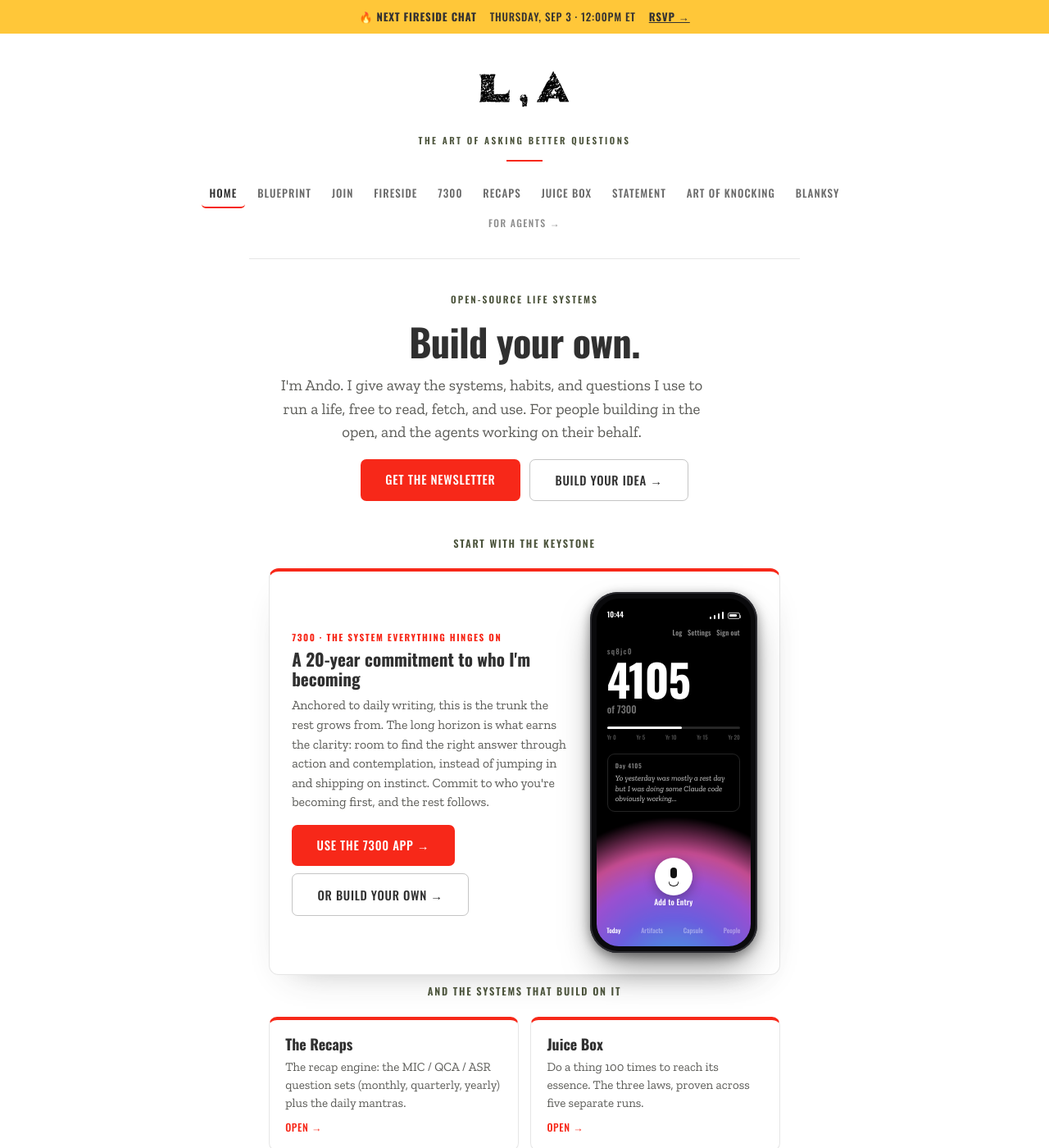
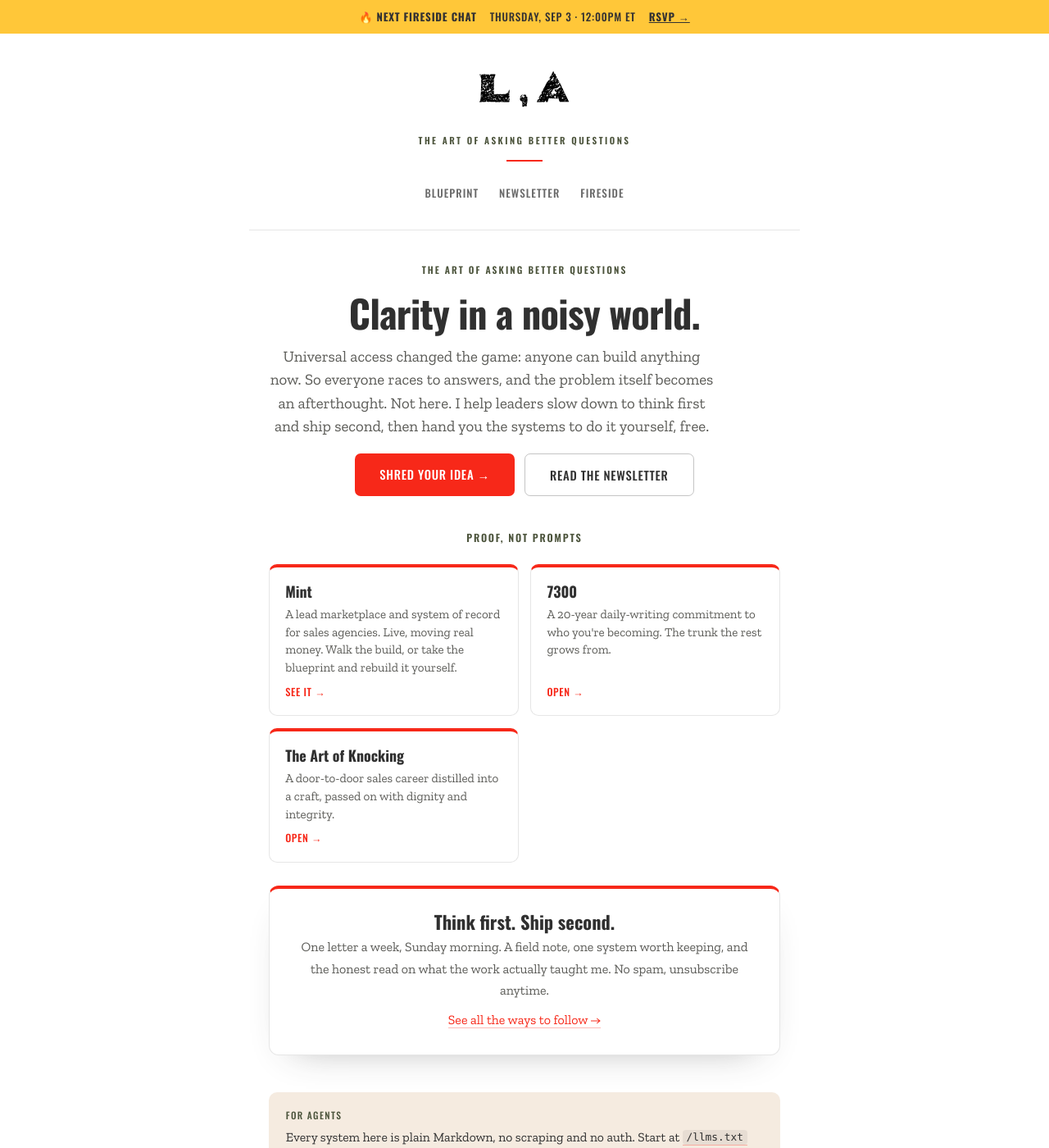
Before and after one commit to andomccall/love-ando, a Jekyll site: the page built from README.md, in a window 1280 px wide and 1400 px high. Shown: the whole window at 82% size. Built offline with Jekyll 4.4.1, drawn with Linux system fonts in a browser that asks for light colours; our own code applies the rules of GitHub Pages for plain Markdown files; some of the changed text lies outside the part shown.

Commit message:
home: reframe around clarity, think first ship second; simplify nav 10->3 (#12)
Homepage hero rewritten to the locked positioning (clarity in a noisy world;
I help leaders slow down to think first and ship second). Kills the keystone
phone block and the card wall; replaces with a lean "proof, not prompts" strip
led by Mint (live). Primary nav trimmed from 10 links to 3 (Blueprint, Newsletter,
Fireside); everything else moves to the footer so it stays reachable.

Co-authored-by: Claude Opus 4.8 <noreply@anthropic.com>

```diff
--- a/README.md
+++ b/README.md
@@ -1,70 +1,24 @@
 <section class="home-hero">
-  <p class="home-hero-kicker">Open-source life systems</p>
-  <h1 class="home-hero-title">Build your own.</h1>
-  <p class="home-hero-line">I'm Ando. I give away the systems, habits, and questions I use to run a life,
-  free to read, fetch, and use. For people building in the open, and the agents working on their behalf.</p>
+  <p class="home-hero-kicker">The art of asking better questions</p>
+  <h1 class="home-hero-title">Clarity in a noisy world.</h1>
+  <p class="home-hero-line">Universal access changed the game: anyone can build anything now. So everyone races to answers, and the problem itself becomes an afterthought. Not here. I help leaders slow down to think first and ship second, then hand you the systems to do it yourself, free.</p>
   <div class="home-hero-actions">
-    <a class="home-hero-btn" href="#subscribe">Get the newsletter</a>
-    <a class="btn btn-ghost" href="/blueprint">Build your idea &rarr;</a>
+    <a class="home-hero-btn" href="/blueprint">Shred your idea &rarr;</a>
+    <a class="btn btn-ghost" href="#subscribe">Read the newsletter</a>
   </div>
 </section>
 
-<p class="section-label">Start with the keystone</p>
-
-<div class="keystone">
-  <div class="keystone-copy">
-    <span class="feature-kicker">7300 · The system everything hinges on</span>
-    <h3>A 20-year commitment to who I'm becoming</h3>
-    <p>Anchored to daily writing, this is the trunk the rest grows from. The long horizon is what earns
-    the clarity: room to find the right answer through action and contemplation, instead of jumping in
-    and shipping on instinct. Commit to who you're becoming first, and the rest follows.</p>
-    <div class="keystone-actions">
-      <a class="btn" href="https://7300.io" target="_blank" rel="noopener">Use the 7300 app &rarr;</a>
-      <a class="btn btn-ghost" href="/blueprint">Or build your own &rarr;</a>
-    </div>
-  </div>
-  <a class="keystone-phone" href="https://7300.io" target="_blank" rel="noopener" aria-label="Open the 7300 app at 7300.io">
-    <span class="phone">
-      <span class="phone-screen">
-        <span class="ps-status">
-          <span class="ps-time">10:44</span>
-          <span class="ps-stat">
-            <span class="b b1"></span><span class="b b2"></span><span class="b b3"></span><span class="b b4"></span>
-            <span class="ps-batt"></span>
-          </span>
-        </span>
-        <span class="ps-topnav">Log&nbsp;&nbsp;&nbsp;Settings&nbsp;&nbsp;&nbsp;Sign out</span>
-        <span class="ps-id">sq8jc0</span>
-        <span class="ps-count">4105</span>
-        <span class="ps-of">of 7300</span>
-        <span class="ps-bar"><i></i></span>
-        <span class="ps-years"><i>Yr 0</i><i>Yr 5</i><i>Yr 10</i><i>Yr 15</i><i>Yr 20</i></span>
-        <span class="ps-entry"><b>Day 4105</b><span>Yo yesterday was mostly a rest day but I was doing some Claude code obviously working...</span></span>
-        <span class="ps-glow"></span>
-        <span class="ps-mic"></span>
-        <span class="ps-mic-label">Add to Entry</span>
-        <span class="ps-tabs"><i class="on">Today</i><i>Artifacts</i><i>Capsule</i><i>People</i></span>
-      </span>
-    </span>
-  </a>
-</div>
-
-<p class="section-label">And the systems that build on it</p>
+<p class="section-label">Proof, not prompts</p>
 
 <div class="system-cards">
-  <a class="system-card" href="/recaps">
-    <h3>The Recaps</h3>
-    <p>The recap engine: the MIC / QCA / ASR question sets (monthly, quarterly, yearly) plus the daily mantras.</p>
-    <span class="card-go">Open &rarr;</span>
+  <a class="system-card" href="/blueprint/mint.html">
+    <h3>Mint</h3>
+    <p>A lead marketplace and system of record for sales agencies. Live, moving real money. Walk the build, or take the blueprint and rebuild it yourself.</p>
+    <span class="card-go">See it &rarr;</span>
   </a>
-  <a class="system-card" href="/juice-box">
-    <h3>Juice Box</h3>
-    <p>Do a thing 100 times to reach its essence. The three laws, proven across five separate runs.</p>
-    <span class="card-go">Open &rarr;</span>
-  </a>
-  <a class="system-card" href="/statement">
-    <h3>Statement · STATE·MINT</h3>
-    <p>Executive management and the GCCO operating system for scaling sales organizations.</p>
+  <a class="system-card" href="https://7300.io" target="_blank" rel="noopener">
+    <h3>7300</h3>
+    <p>A 20-year daily-writing commitment to who you're becoming. The trunk the rest grows from.</p>
     <span class="card-go">Open &rarr;</span>
   </a>
   <a class="system-card" href="/art-of-knocking">
@@ -75,28 +29,18 @@
 </div>
 
 <section class="home-signup" id="subscribe">
-  <h2>Get it in your inbox</h2>
-  <p>One letter a week, Sunday morning. A field note, one system worth keeping, and the same open door.
-  No spam, unsubscribe anytime.</p>
+  <h2>Think first. Ship second.</h2>
+  <p>One letter a week, Sunday morning. A field note, one system worth keeping, and the honest read on what the work actually taught me. No spam, unsubscribe anytime.</p>
   <div class="newsletter-embed">
     {% include newsletter-form.html %}
   </div>
   <p><a href="/join">See all the ways to follow &rarr;</a></p>
 </section>
 
-<section class="home-signup">
-  <h2>Not sure what to build?</h2>
-  <p>Answer a few questions and I'll map your idea to the right thing, a routine, an artifact, a web app,
-  or a full app, plus a prompt you can drop straight into Claude Code.</p>
-  <p style="margin-top:1rem;"><a class="btn" href="/blueprint">Get your free Blueprint &rarr;</a></p>
-</section>
-
 <div class="agents-note">
   <span class="agents-label">For agents</span>
   Every system here is plain Markdown, no scraping and no auth. Start at
-  <a href="/llms.txt"><code>/llms.txt</code></a> for the full index, or fetch any file directly, for example
-  <code>raw.githubusercontent.com/andomccall/love-ando/main/recaps.md</code>.
-  Read it, quote it with attribution, put it to work.
+  <a href="/llms.txt"><code>/llms.txt</code></a> for the full index, or fetch any file directly. Read it, quote it with attribution, put it to work.
 </div>
 
 <p class="section-label">Built on the books</p>
--- a/_layouts/default.html
+++ b/_layouts/default.html
@@ -32,17 +32,9 @@
       <label for="nav-toggle" class="nav-toggle" aria-label="Toggle menu">☰ Menu</label>
 
       <nav class="site-nav" aria-label="Primary">
-        <a href="{{ '/' | relative_url }}"{% if cur == '/' %} class="active" aria-current="page"{% endif %}>Home</a>
         <a href="{{ '/blueprint' | relative_url }}"{% if cur == '/blueprint' %} class="active" aria-current="page"{% endif %}>Blueprint</a>
-        <a href="{{ '/join' | relative_url }}"{% if cur == '/join' %} class="active" aria-current="page"{% endif %}>Join</a>
+        <a href="{{ '/join' | relative_url }}"{% if cur == '/join' %} class="active" aria-current="page"{% endif %}>Newsletter</a>
         {% if site.data.fireside.active %}<a href="{{ '/fireside' | relative_url }}"{% if cur == '/fireside' %} class="active" aria-current="page"{% endif %}>Fireside</a>{% endif %}
-        <a href="{{ '/7300' | relative_url }}"{% if cur == '/7300' %} class="active" aria-current="page"{% endif %}>7300</a>
-        <a href="{{ '/recaps' | relative_url }}"{% if cur == '/recaps' %} class="active" aria-current="page"{% endif %}>Recaps</a>
-        <a href="{{ '/juice-box' | relative_url }}"{% if cur == '/juice-box' %} class="active" aria-current="page"{% endif %}>Juice Box</a>
-        <a href="{{ '/statement' | relative_url }}"{% if cur == '/statement' %} class="active" aria-current="page"{% endif %}>Statement</a>
-        <a href="{{ '/art-of-knocking' | relative_url }}"{% if cur == '/art-of-knocking' %} class="active" aria-current="page"{% endif %}>Art of Knocking</a>
-        <a href="{{ '/blanksy' | relative_url }}"{% if cur == '/blanksy' %} class="active" aria-current="page"{% endif %}>Blanksy</a>
-        <a class="nav-agents" href="{{ '/llms.txt' | relative_url }}">For agents →</a>
       </nav>
     </header>
 
@@ -55,7 +47,21 @@
     <footer class="site-footer">
       <span>Love, Ando: open-source life systems.</span>
       <span class="site-footer-sep">·</span>
-      <a href="{{ '/join' | relative_url }}">Join</a>
+      <a href="{{ '/blueprint' | relative_url }}">Blueprint</a>
+      <span class="site-footer-sep">·</span>
+      <a href="{{ '/join' | relative_url }}">Newsletter</a>
+      <span class="site-footer-sep">·</span>
+      <a href="{{ '/7300' | relative_url }}">7300</a>
+      <span class="site-footer-sep">·</span>
+      <a href="{{ '/recaps' | relative_url }}">Recaps</a>
+      <span class="site-footer-sep">·</span>
+      <a href="{{ '/juice-box' | relative_url }}">Juice Box</a>
+      <span class="site-footer-sep">·</span>
+      <a href="{{ '/statement' | relative_url }}">Statement</a>
+      <span class="site-footer-sep">·</span>
+      <a href="{{ '/art-of-knocking' | relative_url }}">Art of Knocking</a>
+      <span class="site-footer-sep">·</span>
+      <a href="{{ '/blanksy' | relative_url }}">Blanksy</a>
       <span class="site-footer-sep">·</span>
       <a href="{{ '/privacy' | relative_url }}">Privacy</a>
       <span class="site-footer-sep">·</span>
```
